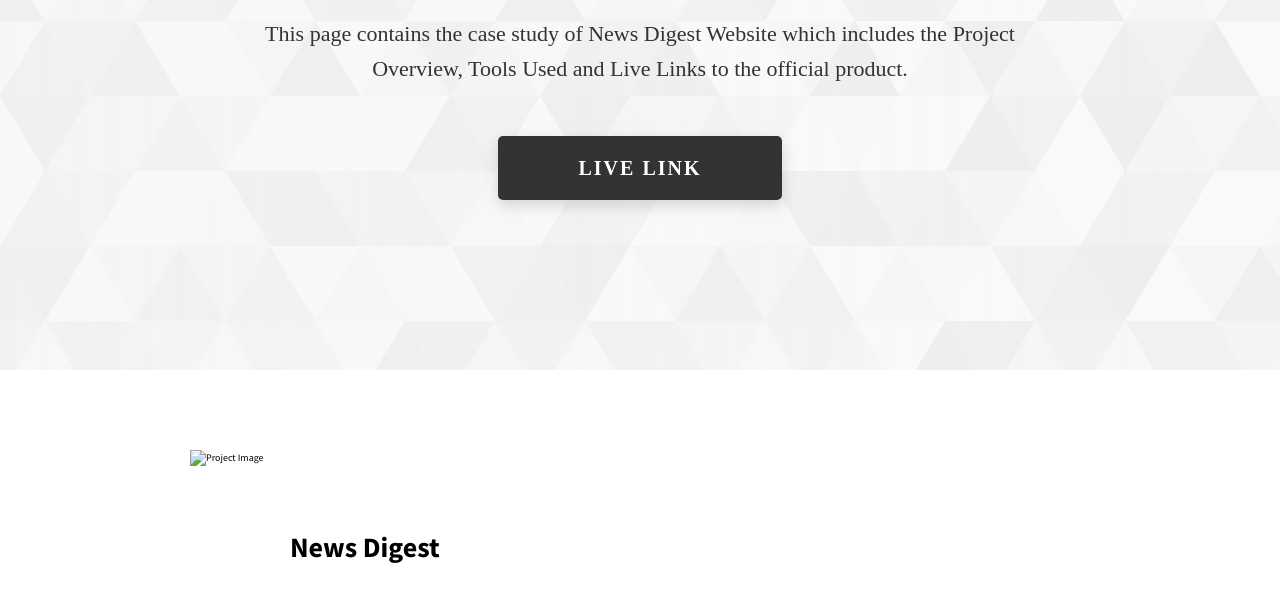
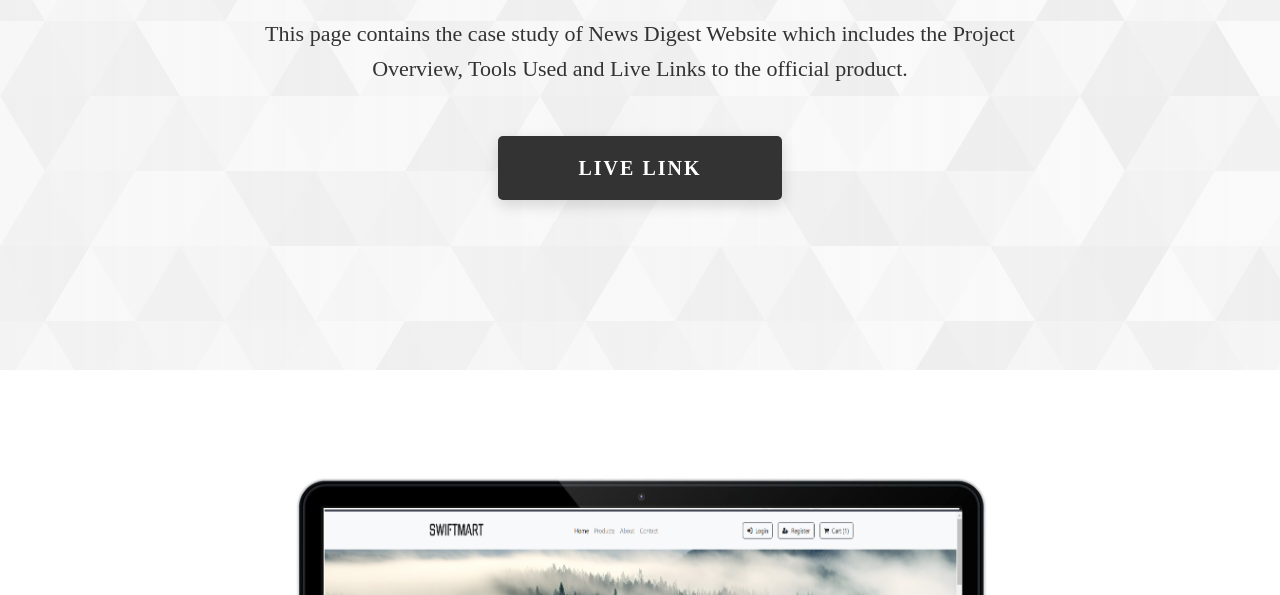
Before and after one commit to Chirag-Tank1971/Chirag-s_Portfolio, a plain HTML site: page project-3.html in a window 1280 px wide. Shown: the part 354-949 px from the top of the page. Drawn offline with Linux system fonts and the light colour scheme.

Commit message:
Update project-3.html

```diff
--- a/project-3.html
+++ b/project-3.html
@@ -101,7 +101,7 @@
         <div class="project-details__content">
           <div class="project-details__showcase-img-cont">
             <img
-              src="./assets/jpeg/Project-3.png"
+              src="./assets/jpeg/Project-3.jpg"
               alt="Project Image"
               class="project-details__showcase-img"
             />
```
